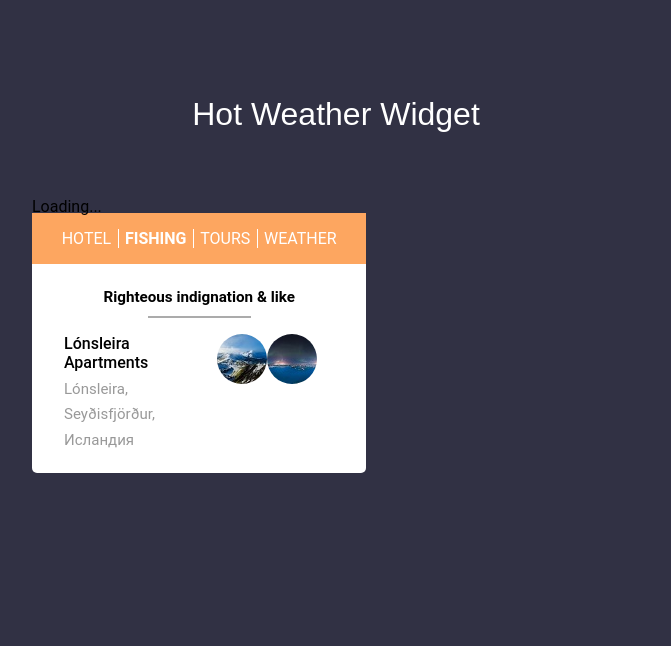
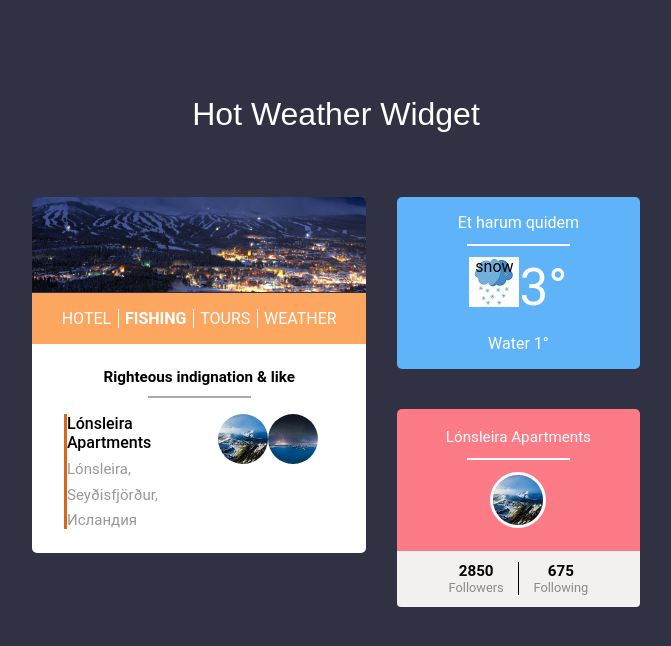
Before and after one commit to fedor8/hot_weather_widget, an Angular app: page / in a window 1280 px wide. Shown: the top 646 px of the page, without its empty margins (304-975 px from the left). Built offline with nearby package versions, Linux system fonts and the light colour scheme.

Commit message:
select resort when init and when category changed

```diff
--- a/src/app/app.component.html
+++ b/src/app/app.component.html
@@ -9,7 +9,11 @@
     </div>
     <div class="element-left-bottom">
       <hww-category-menu (choose)="chooseCategory($event);"></hww-category-menu>
-      <hww-resort-list [resorts]="resorts" [category]="category" (choose)="resort = $event;"></hww-resort-list>
+      <hww-resort-list
+        [resorts]="resorts"
+        [category]="category"
+        [choosenResort]="resort"
+        (choose)="resort = $event;"></hww-resort-list>
     </div>
   </div>
   <div class="element-right">
--- a/src/app/app.component.ts
+++ b/src/app/app.component.ts
@@ -1,30 +1,60 @@
-import {Component, OnInit} from '@angular/core';
+import {Component, OnDestroy, OnInit, WrappedValue} from '@angular/core';
 import {Resort} from './classes/resort';
 import {ResortsService} from './services/resorts.service';
 import {Observable} from 'rxjs/Observable';
+import {ResortFilterPipe} from "./pipes/resort-filter.pipe";
+import {AsyncPipe} from "@angular/common";
+import {Subscription} from "rxjs/Subscription";
 
 @Component({
   selector: 'app-root',
   templateUrl: './app.component.html',
-  styleUrls: ['./app.component.css']
+  styleUrls: ['./app.component.css'],
+  providers: [ResortFilterPipe, AsyncPipe]
 })
-export class AppComponent implements OnInit {
+export class AppComponent implements OnInit, OnDestroy {
   title = 'Hot Weather Widget';
 
   public resorts: Observable<Resort[]>;
 
   public category: string;
   public resort: Resort;
+  private resortsSubscription: Subscription;
 
-  public constructor(private _resortsService: ResortsService) {
+  public constructor(
+    private _resortsService: ResortsService,
+    private _resortFilterPipe: ResortFilterPipe,
+    private _asyncPipe: AsyncPipe
+  ) {
 
   }
 
   ngOnInit(): void {
     this.resorts = this._resortsService.getResorts$();
+    this.resortsSubscription = this.resorts.subscribe((resortsArray: Resort[]) => {
+      const filtered = this._resortFilterPipe.transform(resortsArray, this.category);
+      if (filtered) {
+        this.resort = filtered[0];
+      }
+    });
   }
 
   chooseCategory(category: string): void {
     this.category = category;
+    console.log('resorts', this.resorts);
+    let syncResorts = this._asyncPipe.transform(this.resorts);
+    console.log('syncResorts', syncResorts);
+    // TODO слишком сложно и странный WrappedValue приходит при первом вызове. Как сделать проще?
+    if (syncResorts && syncResorts instanceof WrappedValue) {
+      syncResorts = syncResorts.wrapped;
+    }
+    const filteredResorts: Resort[] = this._resortFilterPipe.transform(syncResorts, category);
+    if (filteredResorts && Array.isArray(filteredResorts) && !filteredResorts.includes(this.resort)) {
+      this.resort = filteredResorts[0];
+    }
+  }
+
+  ngOnDestroy(): void {
+    this.resortsSubscription.unsubscribe();
   }
 }
--- a/src/app/components/resort-list/resort-list.component.ts
+++ b/src/app/components/resort-list/resort-list.component.ts
@@ -19,6 +19,7 @@ export class ResortListComponent implements OnInit {
   @Output()
   public choose: EventEmitter<Resort> = new EventEmitter();
 
+  @Input()
   private choosenResort: Resort;
 
   constructor() { }
--- a/src/app/pipes/resort-filter.pipe.ts
+++ b/src/app/pipes/resort-filter.pipe.ts
@@ -7,9 +7,11 @@ import {Resort} from '../classes/resort';
 export class ResortFilterPipe implements PipeTransform {
 
   transform(resorts: Resort[], category: string): Resort[] {
-    if (!category) {
+    if (!category || resorts == null || !(Array.isArray(resorts))) {
       return resorts;
     }
+    console.log('ResortFilterPipe1', resorts);
+    console.log('ResortFilterPipe2', resorts.filter);
     return resorts.filter((resort: Resort) =>
       resort.categories.includes(category)
     );
```
